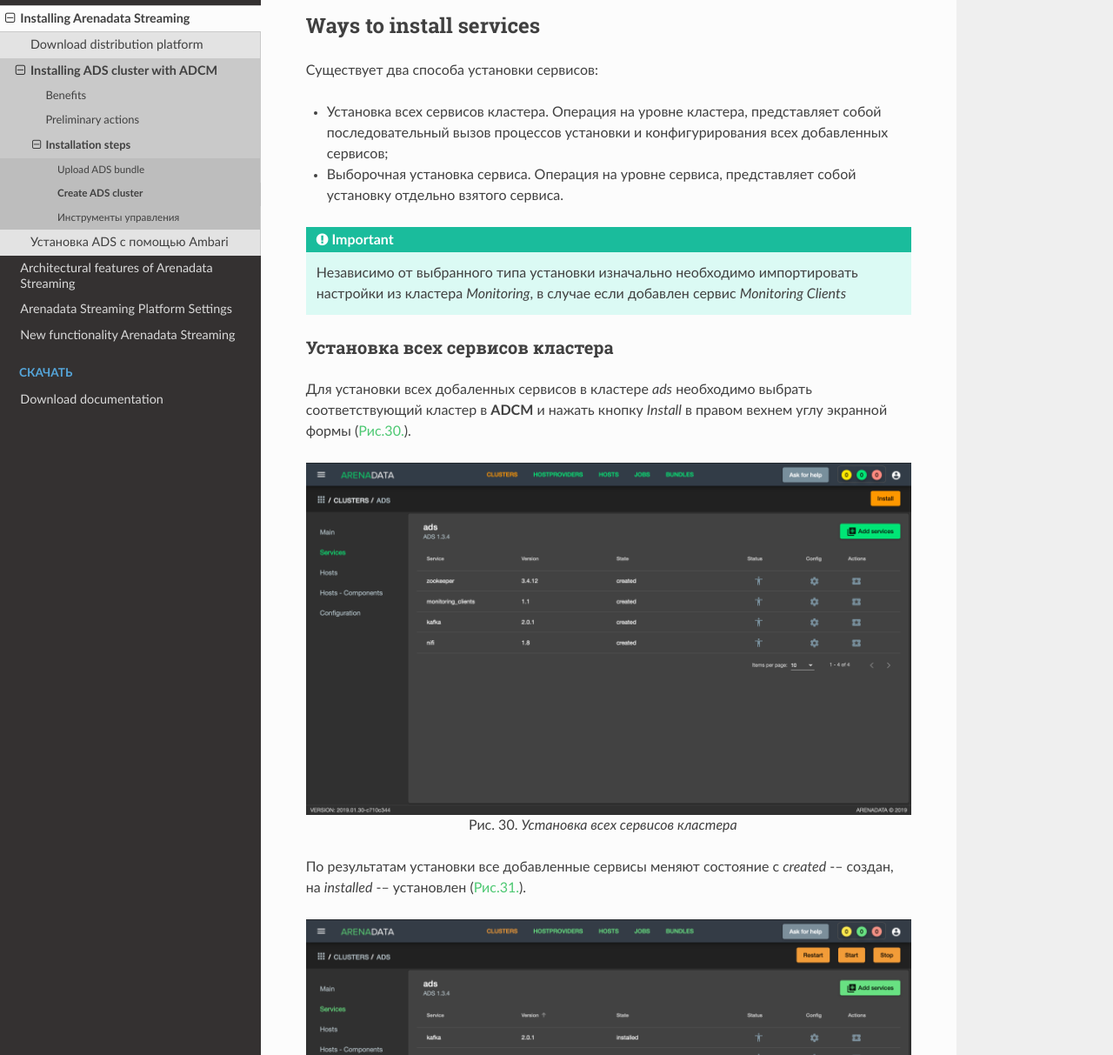
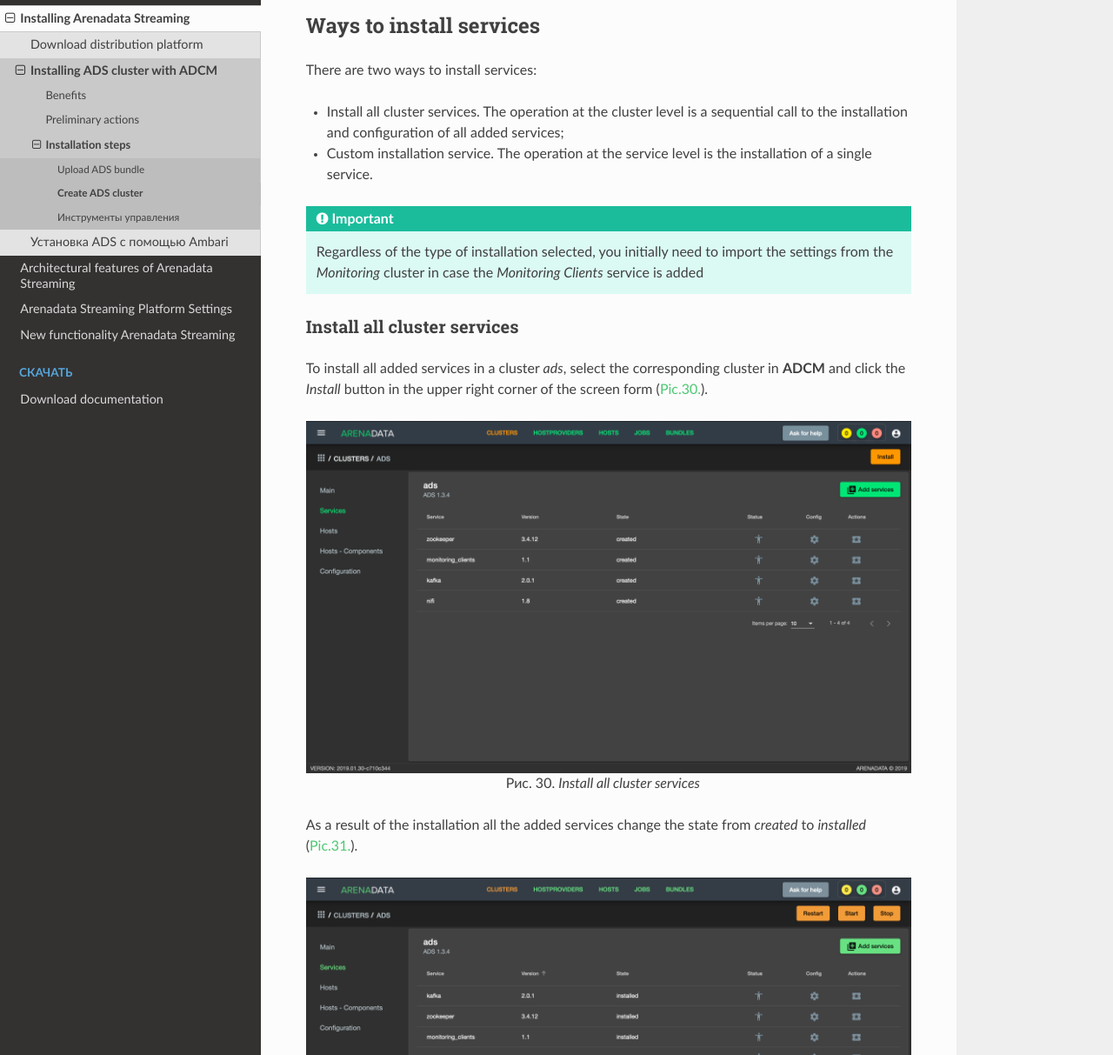
Before and after one commit to arenadata/docs_ads, a Sphinx documentation site: the page built from source/Install/adcm/create_cluster/index.rst, in a window 1280 px wide and 1400 px high, scrolled down 13126 px. Shown: the part 187-1400 px from the top of the window at 87% size. Built offline with Sphinx 7.4.7 and the Read the Docs theme 2.0.0, drawn with Linux system fonts in a browser that asks for light colours; pages that are not in the unit, such as notebooks, are missing from menus; some of the changed text lies outside the part shown.

Commit message:
Update index.rst

```diff
--- a/source/Install/adcm/create_cluster/index.rst
+++ b/source/Install/adcm/create_cluster/index.rst
@@ -356,45 +356,45 @@
 Ways to install services
 -----------------------------
 
-Существует два способа установки сервисов:
+There are two ways to install services:
 
-* Установка всех сервисов кластера. Операция на уровне кластера, представляет собой последовательный вызов процессов установки и конфигурирования всех добавленных сервисов;
+* Install all cluster services. The operation at the cluster level is a sequential call to the installation and configuration of all added services;
 
-* Выборочная установка сервиса. Операция на уровне сервиса, представляет собой установку отдельно взятого сервиса.
+* Custom installation service. The operation at the service level is the installation of a single service.
 
-.. important:: Независимо от выбранного типа установки изначально необходимо импортировать настройки из кластера *Monitoring*, в случае если добавлен сервис *Monitoring Clients*
+.. important:: Regardless of the type of installation selected, you initially need to import the settings from the *Monitoring* cluster in case the *Monitoring Clients* service is added
 
 
-Установка всех сервисов кластера
-^^^^^^^^^^^^^^^^^^^^^^^^^^^^^^^^^^
+Install all cluster services
+^^^^^^^^^^^^^^^^^^^^^^^^^^^^^^^^
 
-Для установки всех добаленных сервисов в кластере *ads* необходимо выбрать соответствующий кластер в **ADCM** и нажать кнопку *Install* в правом вехнем углу экранной формы (:numref:`Рис.%s. <cluster_install>`).
+To install all added services in a cluster *ads*, select the corresponding cluster in **ADCM** and click the *Install* button in the upper right corner of the screen form (:numref:`Pic.%s. <cluster_install>`).
 
 .. _cluster_install:
 
 .. figure:: ../../imgs/cluster_install.png
    :align: center
 
-   Установка всех сервисов кластера
+   Install all cluster services
 
 
-По результатам установки все добавленные сервисы меняют состояние с *created* -– создан, на *installed* -– установлен (:numref:`Рис.%s. <cluster_actions>`).
+As a result of the installation all the added services change the state from *created* to *installed* (:numref:`Pic.%s. <cluster_actions>`).
 
 .. _cluster_actions:
 
 .. figure:: ../../imgs/cluster_actions.png
    :align: center
 
-   Установка всех сервисов кластера
+   Result of the installation
 
 
 
 Install Zookeeper service
 ----------------------------
 
-Для установки сервиса *Zookeeper* на вкладке кластера "Services" необходимо выполнить:
+To install the *Zookeeper* service, you need to perform a number of actions on the cluster tab "Services":
 
-* В поле "Actions" нажать на пиктограмму в строке сервиса *Zookeeper* и выбрать действие *Install* (:numref:`Рис.%s. <zk_install>`). Производится настройка хостов, установка необходимых пакетов.
+* In the "Actions" field click on the icon in the *Zookeeper* service row and select the action *Install* (:numref:`Pic.%s. <zk_install>`). At this point, the hosts are configured, the necessary packages are installed.
 
 .. _zk_install:
 
@@ -404,16 +404,16 @@
    Install Zookeeper
 
 
-* По результатам инсталляции сервис *Zookeeper* меняет состояние с *created* -- создан, на *installed* -- установлен.
+* As a result of the installation, the service *Zookeeper* changes state from *created* to *installed*.
 
 
 
 Install Kafka service
 -----------------------
 
-Для установки сервиса *Kafka* на вкладке кластера "Services" необходимо выполнить:
+To install the *Kafka* service, you need to perform a number of actions on the cluster tab "Services":
 
-* В строке сервиса *Kafka* в поле "Actions" нажать на пиктограмму и выбрать действие *Install* (:numref:`Рис.%s. <kafka_install>`).
+* In the "Actions" field click on the icon in the *Kafka* service row and select the action *Install* (:numref:`Pic.%s. <kafka_install>`).
 
 .. _kafka_install:
 
@@ -423,15 +423,15 @@
    Install Kafka
 
 
-* По результатам инсталляции сервис *Kafka* меняет состояние с *created* -- создан, на *installed* -- установлен.
+* As a result of the installation, the service *Kafka* changes state from *created* to *installed*.
 
 
 Install Nifi service
 -----------------------
 
-Для установки сервиса *Nifi* на вкладке кластера "Services" необходимо выполнить:
+To install the *Nifi* service, you need to perform a number of actions on the cluster tab "Services":
 
-* В строке сервиса *Nifi* в поле "Actions" нажать на пиктограмму и выбрать действие *Install* (:numref:`Рис.%s. <nifi_install>`).
+* In the "Actions" field click on the icon in the *Nifi* service row and select the action *Install* (:numref:`Pic.%s. <nifi_install>`).
 
 .. _nifi_install:
 
@@ -441,34 +441,35 @@
    Install Nifi
 
 
-* По результатам инсталляции сервис *Nifi* меняет состояние с *created* -- создан, на *installed* -- установлен.
+* As a result of the installation, the service *Nifi* changes state from *created* to *installed*.
 
 
 Install Monitoring Clients service
 ------------------------------------
 
-Сервис *Monitoring Clients* требует импорта конфигурационных параметров кластера мониторинга (адреса, логин/пароль) в кластер *ads*:
+The *monitoring clients* service is optional and requires importing the configuration parameters of the monitoring cluster (addresses, login/password) to the cluster *ads*:
 
-1. Для импорта конфигурации мониторинга в кластер *ads* необходимо открыть в ADCM вкладку "CLUSTERS", выбрать опцию *Import* и отметить импортируемые настройки сервисов с помощью простановки флажков в открывшейся форме (:numref:`Рис.%s. <import_configs>`).
+
+1. To import the monitoring configuration to the *ads* cluster, open the "CLUSTERS" tab in **ADCM**, select the *Import* option and mark the imported service settings using the checkboxes in the opened form (:numref:`Pic.%s. <import_configs>`).
 
 .. _import_configs:
 
 .. figure:: ../../imgs/import_configs.png
    :align: center
 
-   Импорт конфигурации мониторинга
+   Import monitoring configuration
 
 
-2. Установка клиентов мониторинга в кластер *ads*:
+2. To install monitoring clients in the cluster *ads*:
 
-* В кластере *ads* на вкладке "Services" в поле "Actions" нажать на пиктограмму и выбрать действие *Install* для службы *monitoring clients* (:numref:`Рис.%s. <mc_install>`).
+* Return to the cluster tab "Services". Press in the "Actions" field on the icon in the *monitoring clients* service row and select the action *Install* (:numref:`Pic.%s. <mc_install>`).
 
 .. _mc_install:
 
 .. figure:: ../../imgs/mc_install.png
    :align: center
 
-   Установка клиентов мониторинга
+   Install monitoring clients
 
 
-* По результатам инсталляции служба *monitoring clients* меняет состояние с *created* -- создана, на *monitored* -- мониторится.
+* As a result of the installation, the service *monitoring clients* changes state from *created* to *monitored*.
```
